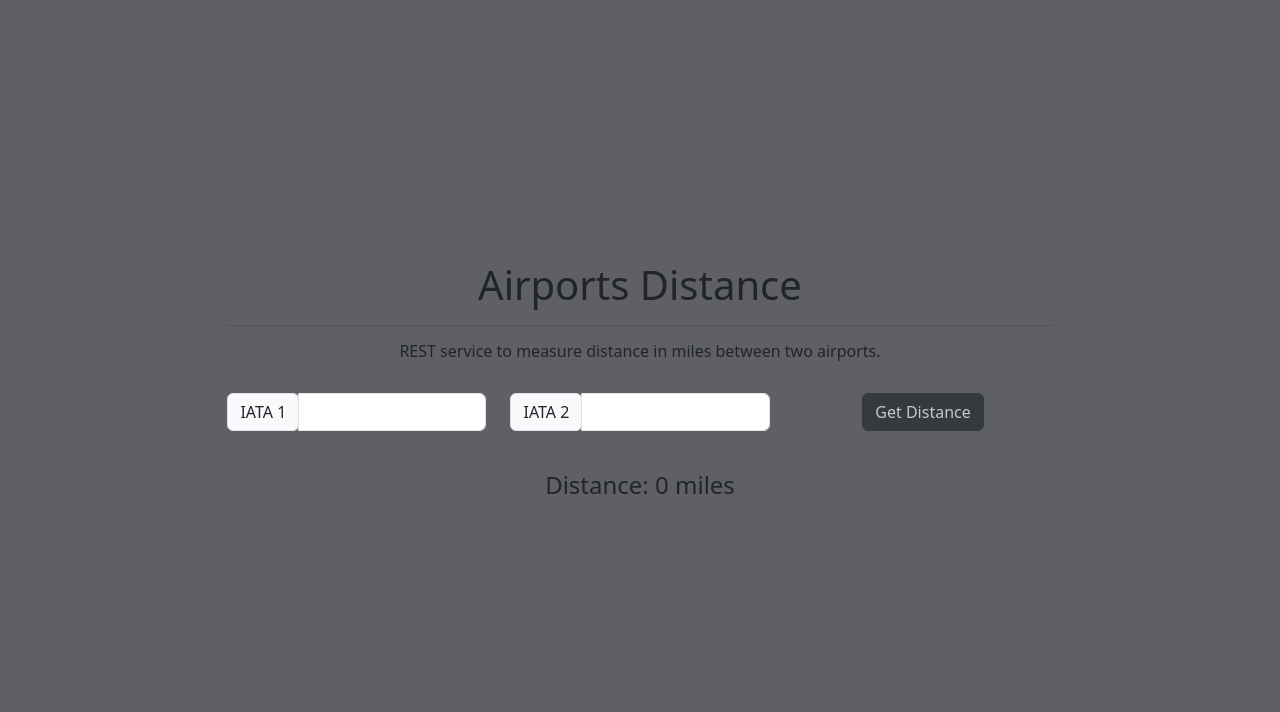
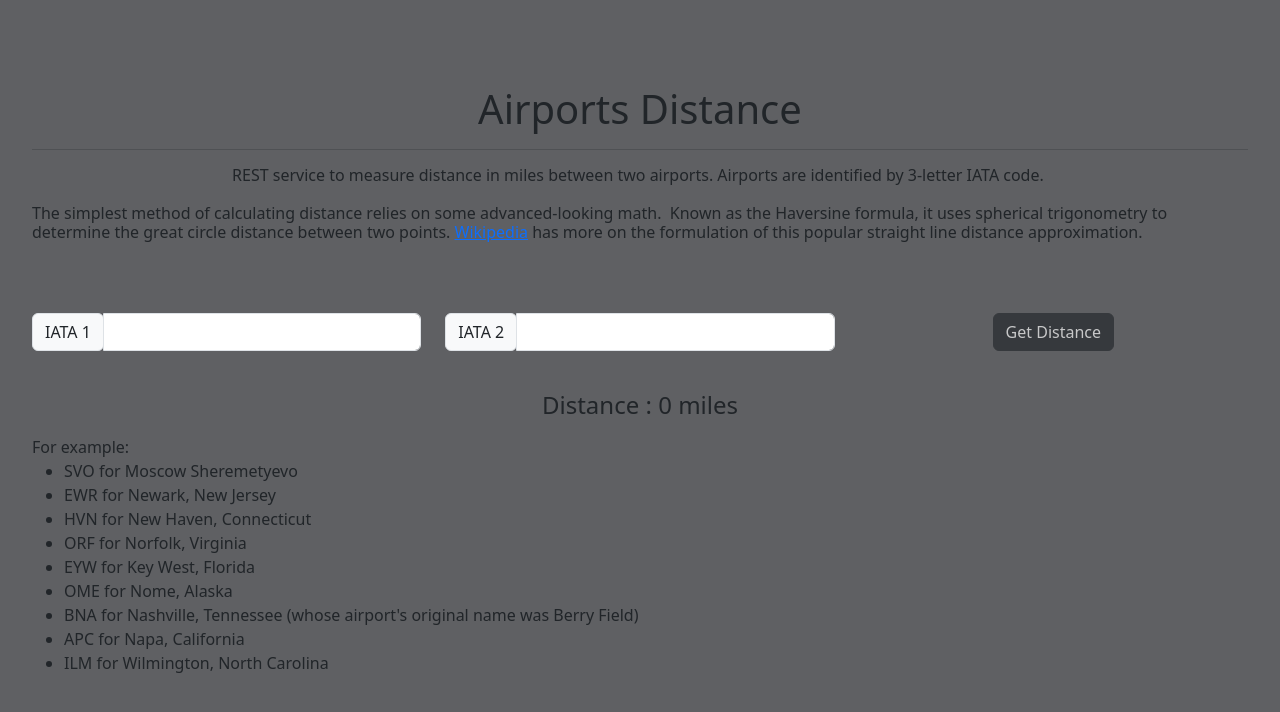
Before and after one commit to SkipperYa/AirportsDistance, a React (Vite) app in the folder AirportsDistance/airportsdistance.client/: page / in a window 1280 px wide. Shown: the top 712 px of the page. Built offline with nearby package versions, Linux system fonts and the light colour scheme.

Commit message:
improve client and return extended response from server about distance

```diff
--- a/AirportsDistance/airportsdistance.client/src/App.tsx
+++ b/AirportsDistance/airportsdistance.client/src/App.tsx
@@ -9,19 +9,48 @@ interface Response<T> {
 	success: boolean;
 }
 
+interface DistanceResponse {
+	point1: string | undefined;
+	point2: string | undefined;
+	distance: number;
+}
+
 function App() {
-	const [distance, setDistance] = useState<number>(0);
+	const [distance, setDistance] = useState<DistanceResponse>({ point1: undefined, point2: undefined, distance: 0 });
 	const [iata1, setIata1] = useState<string>();
 	const [iata2, setIata2] = useState<string>();
 	const [error, setError] = useState<string>();
 
-	const contents = <strong><h4>Distance: {distance} miles</h4></strong>;
+	const contents = <strong><h4>Distance {distance.point1 && distance.point2 && `from ${distance.point1} to ${distance.point2}`}: {distance.distance} miles</h4></strong>;
+
+	const examples = [
+		'SVO for Moscow Sheremetyevo',
+		'EWR for Newark, New Jersey',
+		'HVN for New Haven, Connecticut',
+		'ORF for Norfolk, Virginia',
+		'EYW for Key West, Florida',
+		'OME for Nome, Alaska',
+		'BNA for Nashville, Tennessee (whose airport\'s original name was Berry Field) ',
+		'APC for Napa, California',
+		'ILM for Wilmington, North Carolina',
+	];
 
 	return (
 		<div className="conteiner">
 			<h1>Airports Distance</h1>
 			<hr />
-			<h6>REST service to measure distance in miles between two airports.</h6>
+			<h6>
+				REST service to measure distance in miles between two airports. Airports are identified by 3-letter IATA code.&nbsp;
+				<br />
+				<br />
+				<div className="text-start">
+					The simplest method of calculating distance relies on some advanced-looking math.&nbsp;
+					Known as the Haversine formula, it uses spherical trigonometry to determine the great circle distance between two points.&nbsp;
+					<a href="https://en.wikipedia.org/wiki/Haversine_formula">Wikipedia</a> has more on the formulation of this popular straight line distance approximation.
+				</div>
+				<br />
+				<br />
+			</h6>
 			<br />
 			<div className="row">
 				<div className="col-sm">
@@ -68,12 +97,23 @@ function App() {
 			<br />
 			<div className="text-center">
 				<p>{contents}</p>
+				{error && <div className="text-danger">
+					<hr />
+					<h4>Error: {error}</h4>
+				</div>}
+			</div>
+			<div className="text-start">
+				For example:
+				<br />
+				<ul>
+					{examples.map((example, key) => {
+						return <li key={key}>
+							{example}
+						</li>
+					})}
+				</ul>
 			</div>
 			<br />
-			{error && <div className="text-danger">
-				<hr />
-				<h4>Error: {error}</h4>
-			</div>}
 		</div>
 	);
 
```
Also changed, not shown: 1 other file (tests, documents, lock files or other folders).
